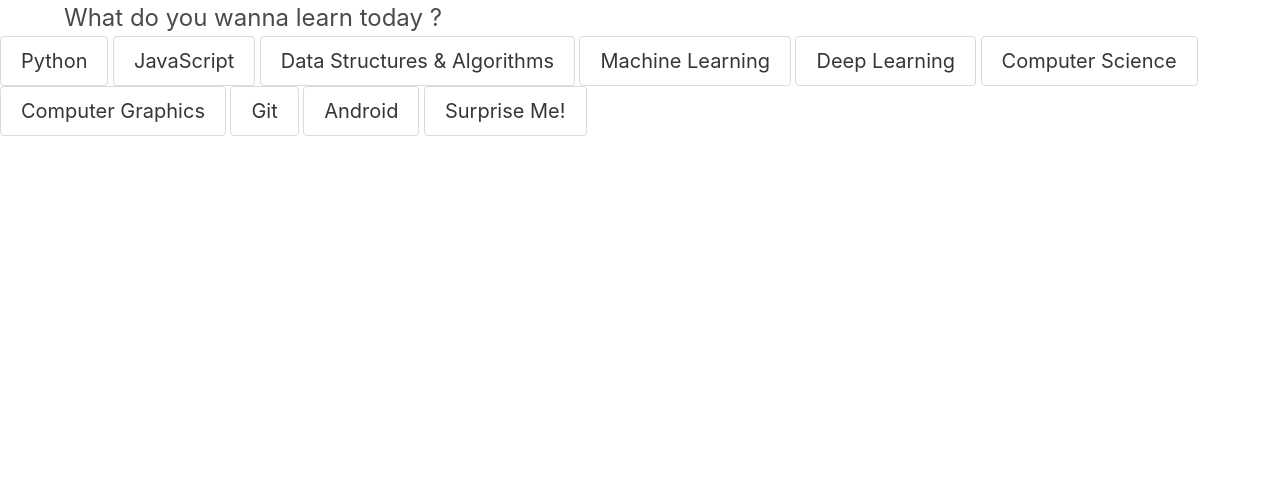
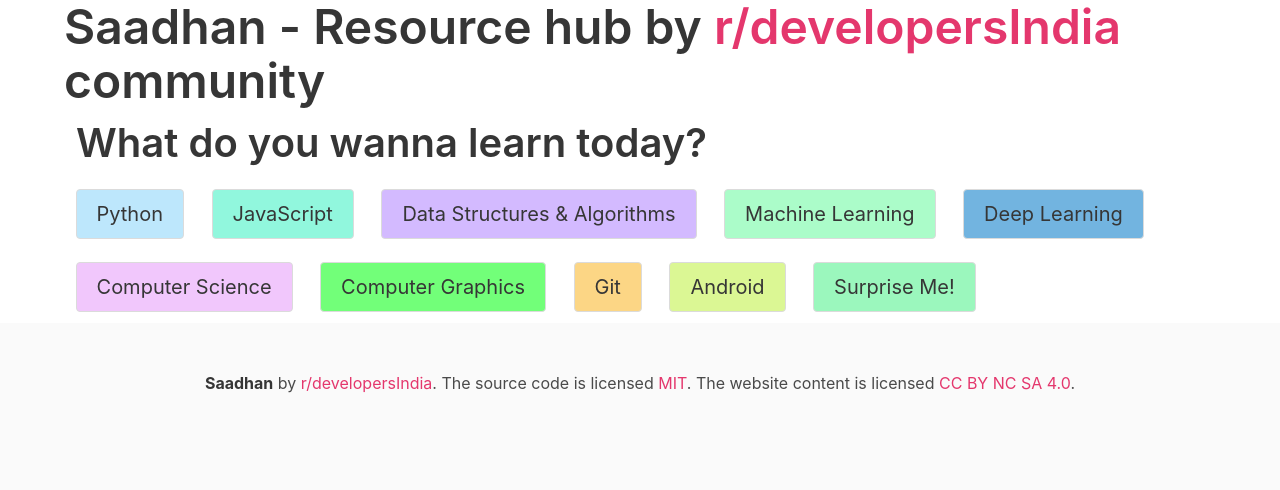
Before and after one commit to developersIndia/saadhan, a Flask app: page / in a window 1280 px wide. Shown: the top 490 px of the page. Run offline with Flask 2, Linux system fonts and the light colour scheme; some libraries are stand-ins or nearby versions.

Commit message:
💄 add resource template

```diff
--- a/app.py
+++ b/app.py
@@ -19,12 +19,11 @@ CATEGORIES = {
 
 @app.route("/", methods=["GET"])
 def home():
-    return render_template("base.html", categories=CATEGORIES)
+    return render_template("categories.html", categories=CATEGORIES)
 
 
 @app.route("/resources", methods=["GET"])
 def category():
     params = request.args
-    resources = resourcer.Resource.get_resource(params)
-
-    return resources
+    resources, hcode = resourcer.Resource.get_resource(params)
+    return render_template("resources.html", resources=resources['resources'])
--- a/resourcer/resourcer.py
+++ b/resourcer/resourcer.py
@@ -31,7 +31,6 @@ class Resource:
         Given a URL, return response data in JSON and the response code
         """
         url = f"{Resource.API}{CATEGORY_API_PATH[param.get('category')]}"
-        print(url)
         req = urllib.request.Request(url, headers=HEADERS)
 
         with urllib.request.urlopen(req) as response:
--- a/templates/base.html
+++ b/templates/base.html
@@ -7,19 +7,43 @@
   <meta name="viewport" content="width=device-width, initial-scale=1.0" />
   <title>Saadhan by r/developersIndia</title>
   <link rel="stylesheet" href="https://cdn.jsdelivr.net/npm/bulma@0.9.4/css/bulma.min.css" />
+  <style>
+    a {
+      color: #E4376D;
+    }
+  </style>
 </head>
 
 <body>
   <div class="container">
-    <h1 class="content is-large">What do you wanna learn today ?</h1>
+    <h1 class="title is-1 is-center">Saadhan - Resource hub by <a
+        href="https://reddit.com/r/developersIndia">r/developersIndia</a> community</h1>
   </div>
 
-  {% for category, link in categories.items() %}
-  <a class="button is-medium" href="/resources?category={{ link }}">{{category}}</a>
-  {% endfor %}
 
+  <div class="container is-centered">
+    {% block content %}
+    {% endblock content %}
+  </div>
+  <footer class="footer">
+    <div class="content has-text-centered">
+      <p>
+        <strong>Saadhan</strong> by <a href="https://reddit.com/r/developersIndia">r/developersIndia</a>. The source
+        code is licensed
+        <a href="http://opensource.org/licenses/mit-license.php">MIT</a>. The website content
+        is licensed <a href="http://creativecommons.org/licenses/by-nc-sa/4.0/">CC BY NC SA 4.0</a>.
+      </p>
+    </div>
+  </footer>
+  <script src="https://cdnjs.cloudflare.com/ajax/libs/randomcolor/0.5.4/randomColor.min.js"></script>
   <script defer src="https://use.fontawesome.com/releases/v5.3.1/js/all.js"></script>
   <script src="https://unpkg.com/htmx.org@1.7.0"></script>
+  <script type="text/javascript">
+    var categories = document.getElementsByClassName("category_name");
+    for (var category = 0; category < categories.length; category++) {
+      categories[category].style.backgroundColor = randomColor({ luminosity: 'light' });
+    }
+  </script>
 </body>
 
 </html>
--- /dev/null
+++ b/templates/categories.html
@@ -0,0 +1,18 @@
+{% extends 'base.html' %}
+{% block content %}
+<div class="container is-centered column">
+    <!-- <div class="column"> -->
+    <h2 class="title is-2">What do you wanna learn today?</h2>
+    <!-- </div> -->
+</div>
+
+<div class="container" id="categories">
+    {% for category, link in categories.items() %}
+    <a style="margin: 1%" class="category_name button is-medium" id="category_name" href="/resources?category={{ link }}">{{category}}</a>
+    {% endfor %}
+</div>
+
+<div id="resources"></div>
+
+
+{% endblock content %}
```
Also changed, not shown: templates/resources.html (added, +24 -0 lines), 1 other file.
